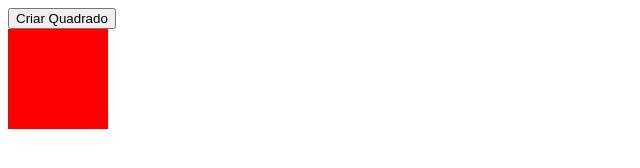
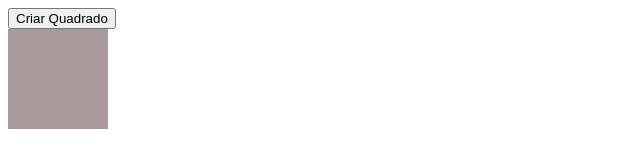
Before and after one commit to thalesmonteiro/JS, a plain HTML site: page index.html in a window 1280 px wide. Both pictures are taken after a click on the button "Criar Quadrado". Shown: the whole page, without its empty margins (0-640 px from the left). Drawn offline with Linux system fonts and the light colour scheme.

Commit message:
Cores random adicionadas

```diff
--- a/index.html
+++ b/index.html
@@ -13,15 +13,25 @@
     <script type="text/javascript">
         var buttonElement = document.querySelector("div#app button.botao")
 
+        function getRandomColor() {
+            var letters = "0123456789ABCDEF";
+            var color = "#";
+            for (var i = 0; i < 6; i++) {
+                color += letters[Math.floor(Math.random() * 16)];
+            }
+            return color;
+        }
+
 
         buttonElement.onclick = function() {
+            var newColor = getRandomColor(); // #E943F0
             var divAtual = document.querySelector("div#app");
 
             var div = document.createElement('div');
             div.setAttribute('class', 'box');
             div.style.width = 100;
             div.style.height = 100;
-            div.style.backgroundColor = "red";
+            div.style.backgroundColor = newColor;
 
             divAtual.appendChild(div);
         }
```
